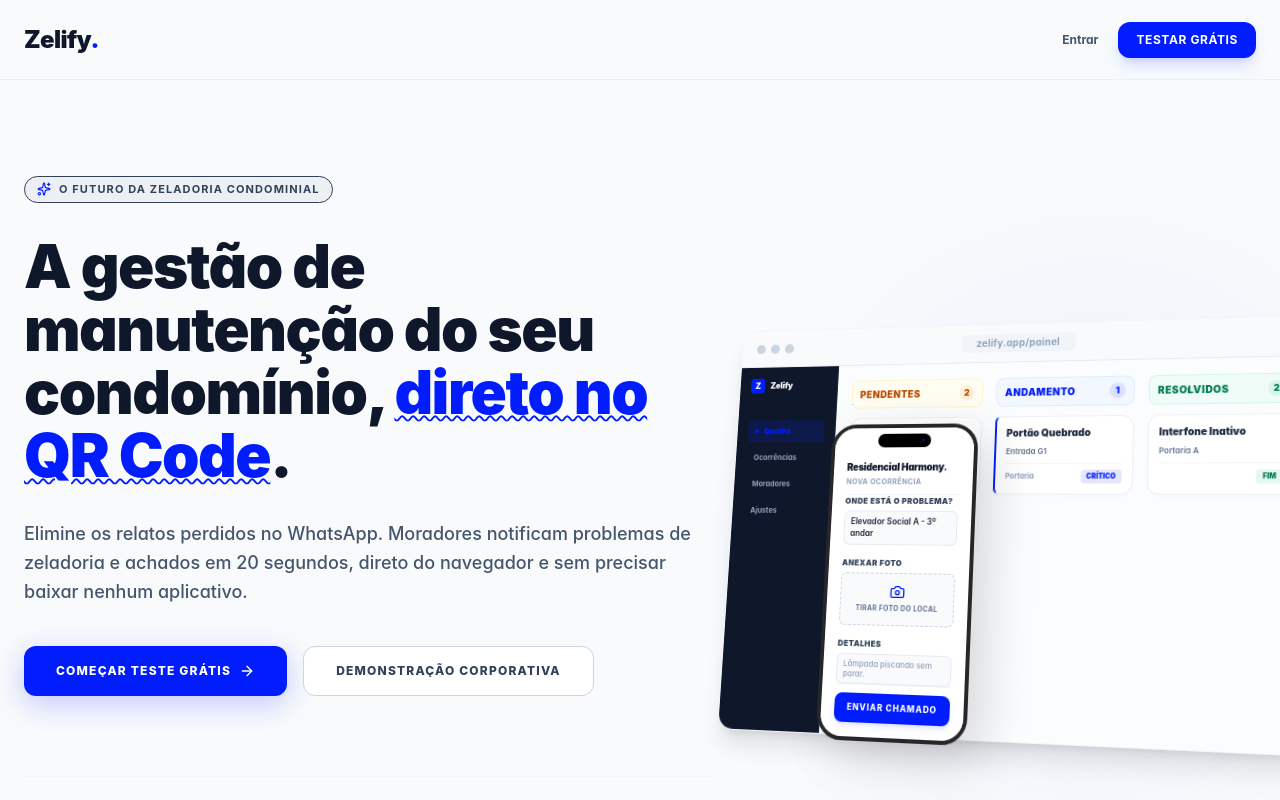
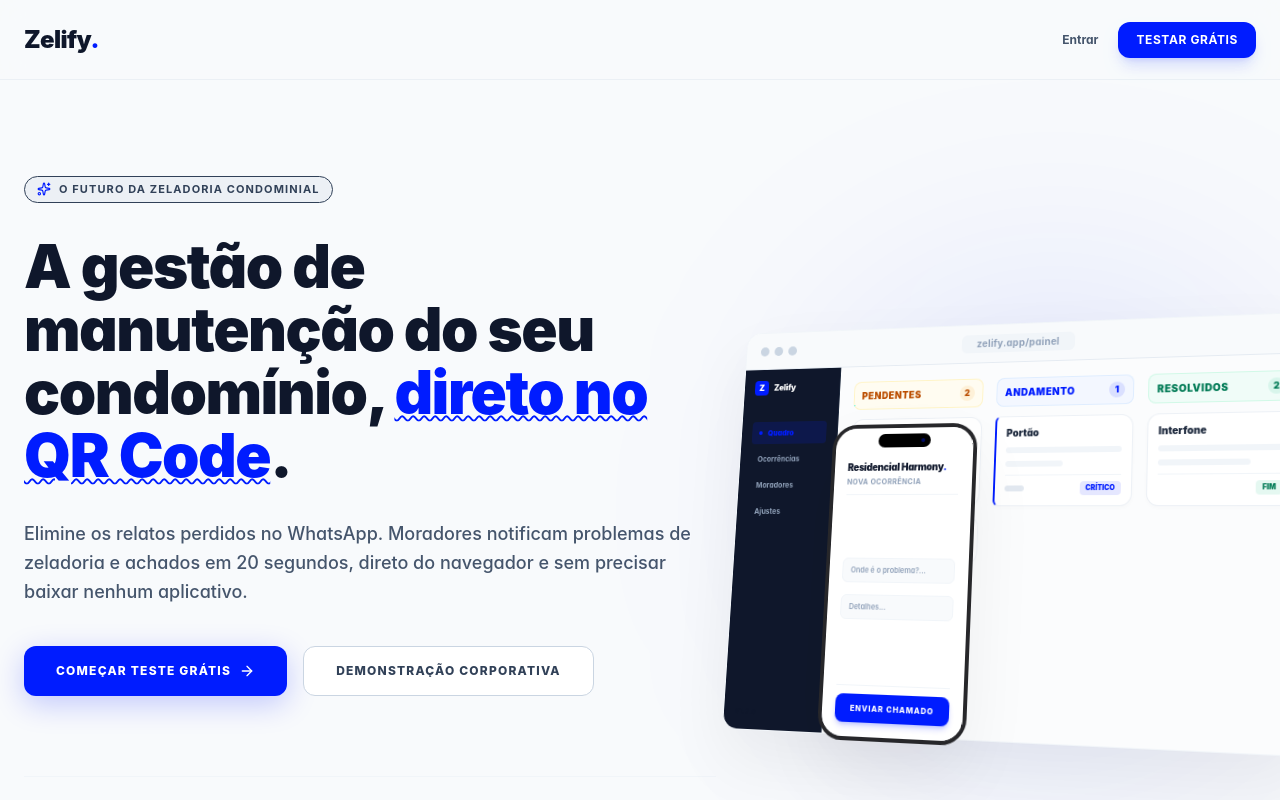
Before and after one commit to Leonardo-Tobias/Zelify-LP, a React (Vite) app: page / in a window 1280 px wide. Shown: the top 800 px of the page. Built offline with nearby package versions, Linux system fonts and the light colour scheme.

Commit message:
design: refatora UI dos mockups para design skeleton minimalista com rotação isométrica 3D real

```diff
--- a/src/App.tsx
+++ b/src/App.tsx
@@ -378,10 +378,10 @@
           {/* Lado Direito: Composição de Mockups Sobrepostos em Larga Escala (Desktop + Mobile) */}
           <div className="lg:col-span-5 relative w-full h-[450px] flex items-center justify-center overflow-visible perspective-[1200px]">
             {/* Blurr / Glow de Fundo Radial Premium */}
-            <div className="absolute bg-[#001CFF]/5 blur-[120px] rounded-full w-[400px] h-[400px] -right-10 top-10 -z-10 pointer-events-none"></div>
+            <div className="absolute bg-[#001CFF]/10 blur-[120px] rounded-full w-[450px] h-[450px] right-[-5%] top-1/2 -translate-y-1/2 -z-10 pointer-events-none" />
 
             {/* 1. MOCKUP DESKTOP (KANBAN DO GESTOR) - Principal de fundo com menu sidebar */}
-            <div className="absolute w-[125%] min-w-[540px] right-[-10%] bottom-0 z-10 shadow-xl rounded-2xl border border-slate-100 bg-white overflow-hidden pointer-events-none transform rotate-y-[-12deg] rotate-x-[8deg] rotate-z-[2deg]">
+            <div className="absolute w-[125%] min-w-[540px] right-[-10%] bottom-0 z-10 shadow-[0_30px_70px_rgba(0,0,0,0.06)] rounded-2xl border border-slate-100 bg-white overflow-hidden pointer-events-none transform rotate-y-[-14deg] rotate-x-[8deg] rotate-z-[2deg]">
               {/* Top Bar do Navegador */}
               <div className="bg-slate-50 border-b border-slate-200/80 px-4 py-2.5 flex items-center justify-between">
                 <div className="flex items-center space-x-1.5">
@@ -425,7 +425,7 @@
                   <div className="text-[7px] text-slate-550 font-bold tracking-wider uppercase">V1.2.0</div>
                 </div>
 
-                {/* Área Interna do Kanban */}
+                {/* Área Interna do Kanban - Minimalista (Skeleton UI) */}
                 <div className="p-4 grid grid-cols-3 gap-3.5 w-full overflow-hidden">
 
                   {/* Coluna 1: Pendentes */}
@@ -435,16 +435,17 @@
                       <span className="w-4 h-4 rounded-full bg-amber-500/10 text-amber-700 flex items-center justify-center text-[9px] font-black">2</span>
                     </div>
                     <div className="bg-white border border-slate-200/60 rounded-xl p-2.5 shadow-[0_2px_4px_rgba(0,0,0,0.02)] space-y-2">
-                      <p className="text-[10px] font-black text-slate-800 leading-tight">Lâmpada Queimada</p>
-                      <p className="text-[8px] text-slate-500 font-semibold leading-none">Elevador Social A</p>
+                      <p className="text-[10px] font-black text-slate-800 leading-tight">Elevador</p>
+                      <div className="w-full h-1.5 bg-slate-100 rounded-full"></div>
+                      <div className="w-2/3 h-1.5 bg-slate-100 rounded-full"></div>
                       <div className="flex justify-between items-center pt-1.5 border-t border-slate-100">
-                        <span className="text-[7.5px] text-slate-400 font-bold">Ap. 302</span>
+                        <div className="w-4 h-1.5 bg-slate-200 rounded-full"></div>
                         <span className="text-[7px] bg-amber-500/10 text-amber-700 px-1.5 py-0.5 rounded font-black uppercase">Alta</span>
                       </div>
                     </div>
                     <div className="bg-white border border-slate-200/60 rounded-xl p-2.5 shadow-[0_2px_4px_rgba(0,0,0,0.02)] space-y-2 opacity-65">
-                      <p className="text-[10px] font-black text-slate-800 leading-tight">Infiltração Parede</p>
-                      <p className="text-[8px] text-slate-500 font-semibold leading-none">Garagem G2</p>
+                      <p className="text-[10px] font-black text-slate-800 leading-tight">Infiltração</p>
+                      <div className="w-full h-1.5 bg-slate-100 rounded-full"></div>
                     </div>
                   </div>
 
@@ -455,10 +456,11 @@
                       <span className="w-4 h-4 rounded-full bg-[#001CFF]/10 text-[#001CFF] flex items-center justify-center text-[9px] font-black">1</span>
                     </div>
                     <div className="bg-white border-l-2 border-l-[#001CFF] border-y border-r border-slate-200/60 rounded-r-xl rounded-l-md p-2.5 shadow-[0_2px_4px_rgba(0,0,0,0.02)] space-y-2">
-                      <p className="text-[10px] font-black text-slate-800 leading-tight">Portão Quebrado</p>
-                      <p className="text-[8px] text-slate-500 font-semibold leading-none">Entrada G1</p>
+                      <p className="text-[10px] font-black text-slate-800 leading-tight">Portão</p>
+                      <div className="w-full h-1.5 bg-slate-100 rounded-full"></div>
+                      <div className="w-1/2 h-1.5 bg-slate-100 rounded-full"></div>
                       <div className="flex justify-between items-center pt-1.5 border-t border-slate-100">
-                        <span className="text-[7.5px] text-slate-400 font-bold">Portaria</span>
+                        <div className="w-5 h-1.5 bg-slate-200 rounded-full"></div>
                         <span className="text-[7px] bg-[#001CFF]/10 text-[#001CFF] px-1.5 py-0.5 rounded font-black uppercase">Crítico</span>
                       </div>
                     </div>
@@ -471,8 +473,9 @@
                       <span className="w-4 h-4 rounded-full bg-emerald-500/10 text-emerald-700 flex items-center justify-center text-[9px] font-black">2</span>
                     </div>
                     <div className="bg-white border border-slate-200/60 rounded-xl p-2.5 shadow-[0_2px_4px_rgba(0,0,0,0.02)] space-y-2">
-                      <p className="text-[10px] font-black text-slate-800 leading-tight">Interfone Inativo</p>
-                      <p className="text-[8px] text-slate-500 font-semibold leading-none">Portaria A</p>
+                      <p className="text-[10px] font-black text-slate-800 leading-tight">Interfone</p>
+                      <div className="w-full h-1.5 bg-slate-100 rounded-full"></div>
+                      <div className="w-3/4 h-1.5 bg-slate-100 rounded-full"></div>
                       <div className="flex justify-end pt-1.5 border-t border-slate-100">
                         <span className="text-[7px] bg-emerald-500/10 text-emerald-700 px-1.5 py-0.5 rounded font-black uppercase">Fim</span>
                       </div>
@@ -484,13 +487,13 @@
             </div>
 
             {/* 2. MOCKUP MOBILE (FLUXO DO MORADOR) - Posicionado como elemento menor sobreposto à sidebar */}
-            <div className="absolute z-20 left-2 md:left-6 lg:left-10 bottom-0 w-[125px] sm:w-[145px] lg:w-[155px] shadow-[15px_15px_50px_rgba(0,0,0,0.15)] bg-slate-955 border-[4px] border-zinc-800 rounded-[22px] sm:rounded-[26px] overflow-hidden aspect-[9/18.5] flex flex-col pointer-events-none transform rotate-y-[-12deg] rotate-x-[8deg] rotate-z-[2deg]">
+            <div className="absolute z-20 left-2 md:left-6 lg:left-10 bottom-0 w-[125px] sm:w-[145px] lg:w-[155px] shadow-[0_30px_70px_rgba(0,0,0,0.06)] bg-slate-955 border-[4px] border-zinc-800 rounded-[22px] sm:rounded-[26px] overflow-hidden aspect-[9/18.5] flex flex-col pointer-events-none transform rotate-y-[-14deg] rotate-x-[8deg] rotate-z-[2deg]">
               {/* Dynamic Island */}
               <div className="absolute top-1.5 left-1/2 -translate-x-1/2 w-14 h-3.5 bg-black rounded-full z-30 flex items-center justify-end px-1.5">
                 <div className="w-1 h-1 bg-[#001CFF]/40 rounded-full"></div>
               </div>
 
-              {/* Tela do Aplicativo Web */}
+              {/* Tela do Aplicativo Web - Skeleton Minimalista */}
               <div className="h-full bg-white flex flex-col p-3.5 pt-6.5 text-left relative justify-between">
                 {/* Cabeçalho do App */}
                 <div className="border-b border-slate-100 pb-2">
@@ -500,37 +503,26 @@
                   <p className="text-[7.5px] text-slate-400 font-bold uppercase tracking-wider leading-none mt-0.5">Nova Ocorrência</p>
                 </div>
 
-                {/* Formulário de Envio */}
+                {/* Formulário de Envio Skeleton */}
                 <div className="space-y-3 my-auto">
-                  {/* Campo de Localização */}
-                  <div className="space-y-1">
-                    <label className="text-[8px] font-black text-slate-700 uppercase tracking-wider block">Onde está o problema?</label>
-                    <div className="w-full bg-slate-50 border border-slate-200/80 rounded-md p-1 px-1.5 text-[8.5px] font-semibold text-slate-800">
-                      Elevador Social A - 3º andar
-                    </div>
-                  </div>
-
-                  {/* Área de Anexo de Imagem */}
-                  <div className="space-y-1">
-                    <label className="text-[8px] font-black text-slate-700 uppercase tracking-wider block">Anexar foto</label>
-                    <div className="w-full border border-dashed border-slate-300 rounded-md p-2.5 flex flex-col items-center justify-center bg-slate-50">
-                      <Camera className="w-4 h-4 text-[#001CFF] mb-1" />
-                      <span className="text-[7px] font-bold text-slate-500 uppercase tracking-wider">Tirar Foto do Local</span>
-                    </div>
-                  </div>
-
-                  {/* Descrição Curta */}
-                  <div className="space-y-1">
-                    <label className="text-[8px] font-black text-slate-700 uppercase tracking-wider block">Detalhes</label>
-                    <div className="w-full bg-slate-50 border border-slate-200/80 rounded-md p-1 px-1.5 text-[8px] text-slate-400 font-medium leading-tight">
-                      Lâmpada piscando sem parar.
+                  {/* Campo 1 */}
+                  <div className="space-y-1.5">
+                    <div className="w-full bg-slate-50 border border-slate-100 rounded-md p-1.5 px-2 flex justify-start">
+                      <span className="text-[7.5px] font-semibold text-slate-400">Onde é o problema?...</span>
+                    </div>
+                  </div>
+
+                  {/* Campo 2 */}
+                  <div className="space-y-1.5">
+                    <div className="w-full bg-slate-50 border border-slate-100 rounded-md p-1.5 px-2 flex justify-start">
+                      <span className="text-[7.5px] font-semibold text-slate-400">Detalhes...</span>
                     </div>
                   </div>
                 </div>
 
                 {/* Botão de Envio de Ocorrência */}
                 <div className="w-full pt-2 border-t border-slate-100">
-                  <div className="w-full bg-[#001CFF] text-white text-[8.5px] font-extrabold uppercase tracking-widest text-center py-2 rounded-lg shadow-md shadow-[#001CFF]/10">
+                  <div className="w-full bg-[#001CFF] text-white text-[8px] font-extrabold uppercase tracking-widest text-center py-2 rounded-lg shadow-md shadow-[#001CFF]/20">
                     Enviar Chamado
                   </div>
                 </div>
```
